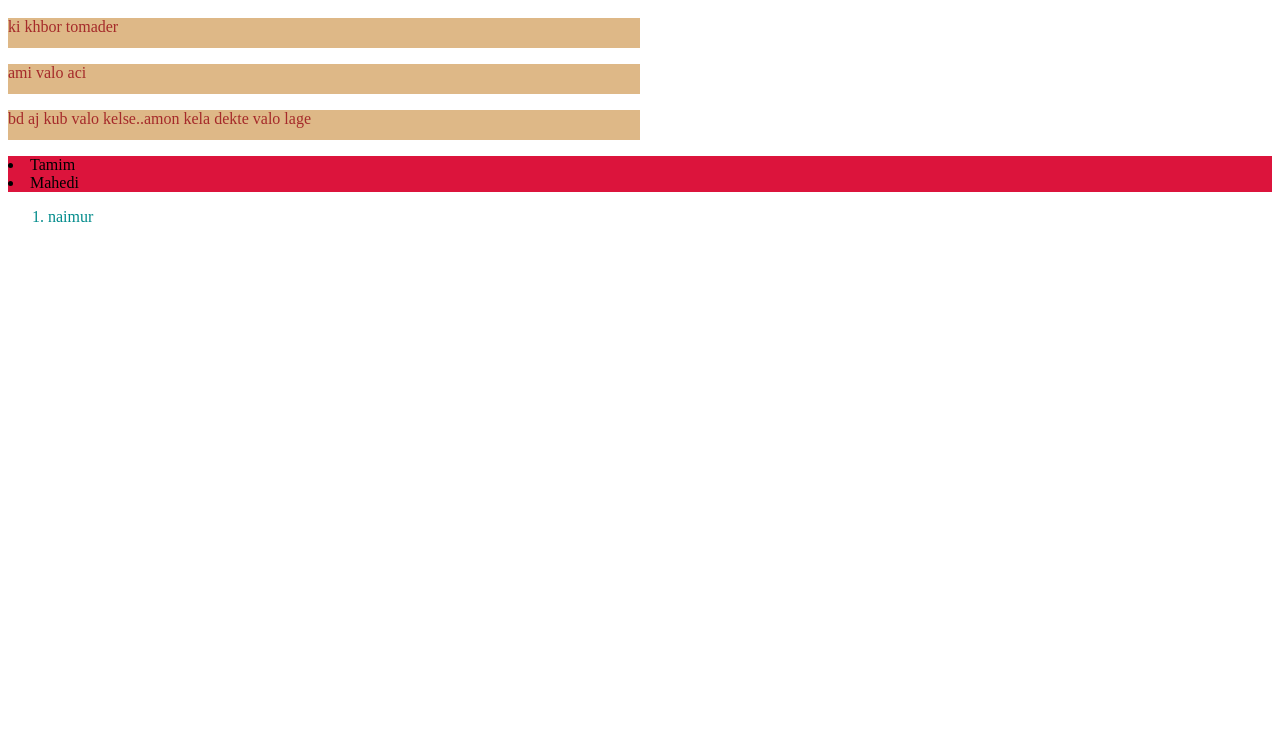
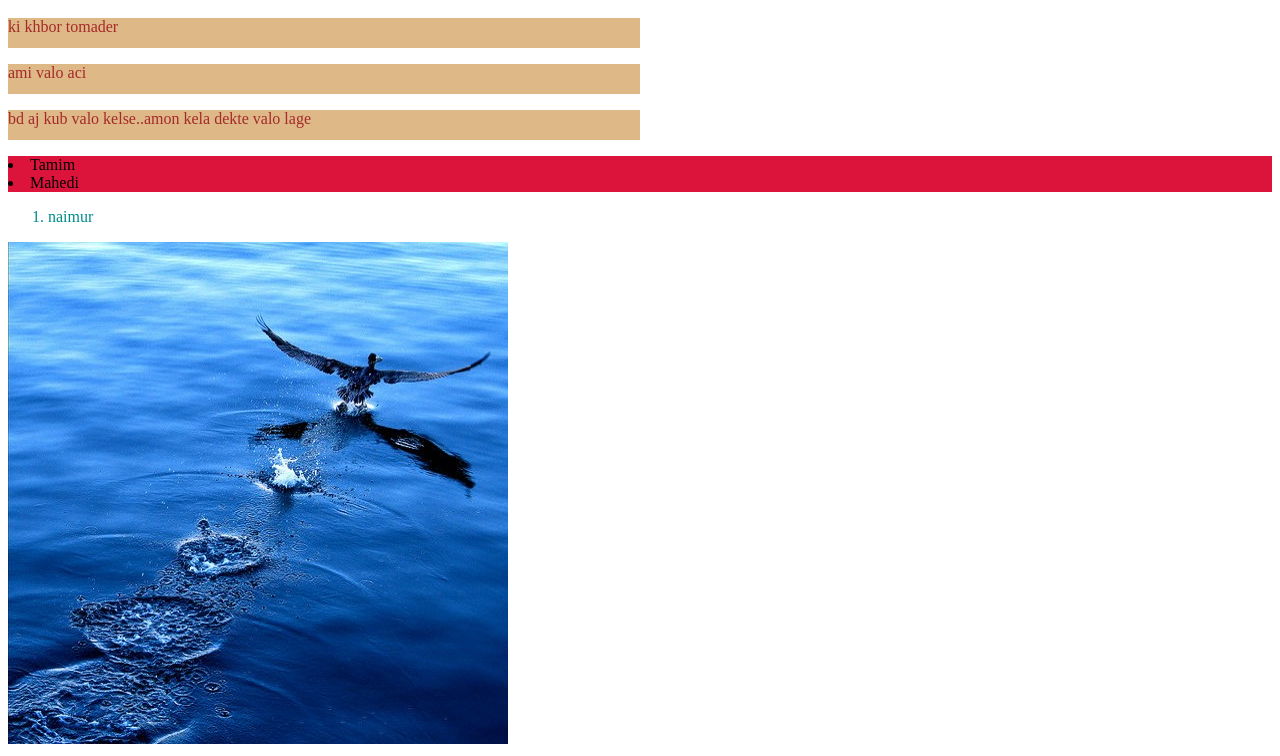
Before and after one commit to naimurbd/My-second-Repo, a plain HTML site: page index.html in a window 1280 px wide. Shown: the part 120-876 px from the top of the page. Before the commit the page ends 800 px from the top, so only its background shows below. Drawn offline with Linux system fonts and the light colour scheme.

Commit message:
picture added

```diff
--- a/index.html
+++ b/index.html
@@ -20,5 +20,6 @@
     <ol>
         <li id="nam"> naimur</li>
     </ol>
+    <img src="Tamim.jpg" alt="Tamim.jpg">
 </body>
 </html>
```
Also changed, not shown: Tamim.jpg (added).
